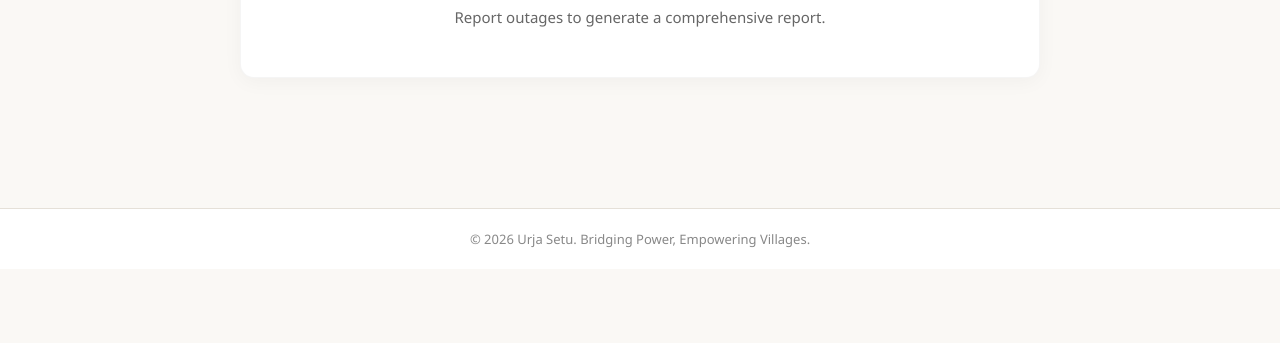
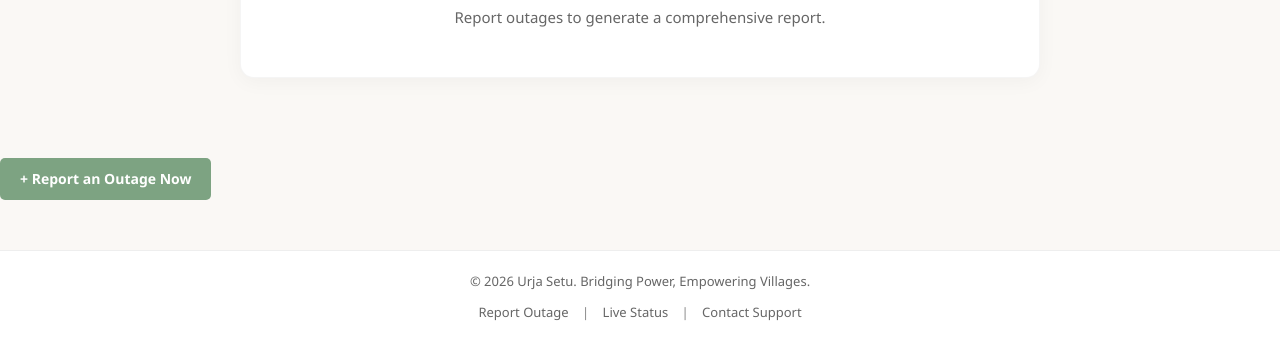
Before and after one commit to agrimtonk-rgb/web-dev-project-, a plain HTML site: page reports.html in a window 1280 px wide. Shown: the part 592-935 px from the top of the page. Before the commit the page ends 861 px from the top, so only its background shows below. Drawn offline with Linux system fonts and the light colour scheme.

Commit message:
Add CTA button and enhance footer in reports.html
Added a Call-to-Action button for reporting outages and enhanced the footer with additional links.

```diff
--- a/reports.html
+++ b/reports.html
@@ -76,9 +76,22 @@
     </div>
   </main>
 
-  <!-- Footer -->
-  <footer>
-    <p>&copy; 2026 Urja Setu. Bridging Power, Empowering Villages.</p>
+    <!-- Added Call-to-Action (CTA) Button -->
+      <a href="report.html" class="btn-green" style="background: #7da382; text-decoration: none; display: inline-block; padding: 10px 20px; color: white; border-radius: 5px; font-size: 14px;">
+        + Report an Outage Now
+      </a>
+    </div>
+
+  </main>
+
+  <!-- Enhanced Footer with Links -->
+  <footer style="margin-top: 50px; padding: 20px 0; border-top: 1px solid #eee; text-align: center;">
+    <p style="margin-bottom: 10px; color: #666;">&copy; 2026 Urja Setu. Bridging Power, Empowering Villages.</p>
+    <div style="font-size: 13px;">
+      <a href="report.html" style="color: #666; margin: 0 10px; text-decoration: none;">Report Outage</a> |
+      <a href="dashboard.html" style="color: #666; margin: 0 10px; text-decoration: none;">Live Status</a> |
+      <a href="team.html" style="color: #666; margin: 0 10px; text-decoration: none;">Contact Support</a>
+    </div>
   </footer>
 
 </body>
```
